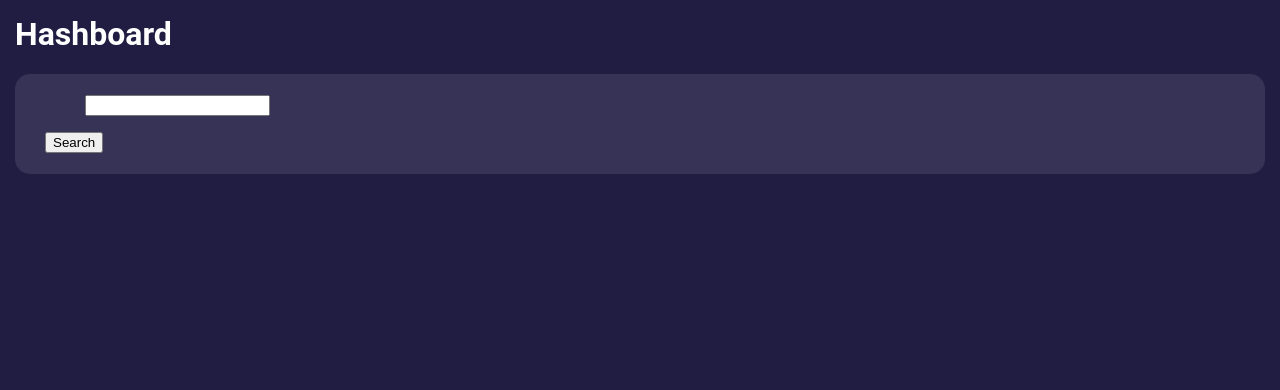
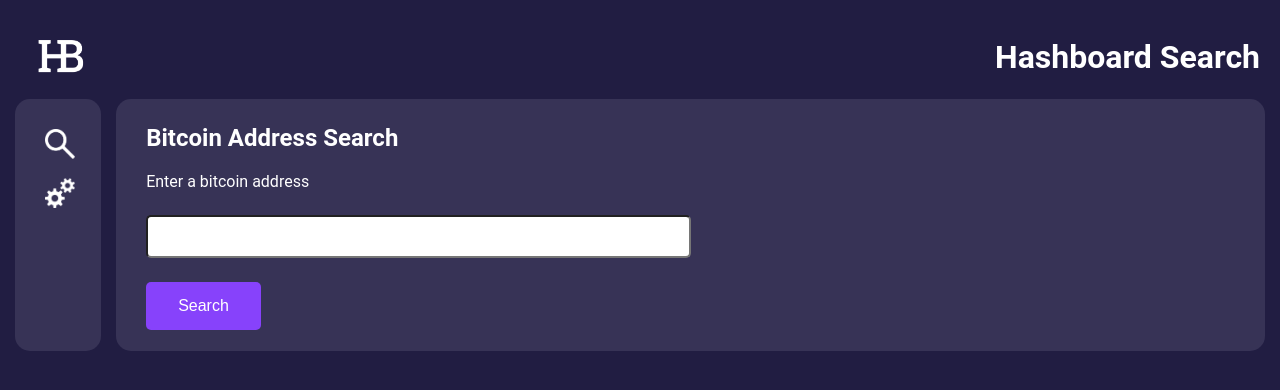
Before and after one commit to AaronWalker96/hashboard, a Flask app: page / in a window 1280 px wide. Shown: the top 390 px of the page. Run offline with Flask 2, Linux system fonts and the light colour scheme; some libraries are stand-ins or nearby versions.

Commit message:
Updated styling and added settings base page

```diff
--- a/main.py
+++ b/main.py
@@ -11,7 +11,7 @@ def homepage():
     if request.method == 'POST':
         return search_results(search)
 
-    return render_template("index.html", form=search, title="Hashboard")
+    return render_template("index.html", form=search, title="Hashboard Search")
 
 
 @app.route('/results', methods=['GET', 'POST'])
@@ -20,9 +20,14 @@ def search_results(search):
     wallet = btc.Wallet(search_string)
     search = forms.WalletSearchForm(request.form)
     if wallet.get_exists():
-        return render_template('results.html', results=search_string, wallet=wallet, form=search, title="Hashboard")
+        return render_template('results.html', results=search_string, wallet=wallet, form=search, title="Hashboard Search")
     else:
-        return render_template('results_not_found.html', form=search, title="Hashboard")
+        return render_template('results_not_found.html', form=search, title="Hashboard Search")
+
+
+@app.route('/settings')
+def settings_page():
+    return render_template("settings.html", title="Settings")
 
 
 if __name__ == "__main__":
--- a/static/css/styles.css
+++ b/static/css/styles.css
@@ -1,13 +1,82 @@
+html {
+  height: 100%;
+}
+
 body {
-    background-color: #211D42;
+  background-color: #211d42;
   color: white;
-    font-family: 'Roboto', sans-serif;
+  font-family: "Roboto", sans-serif;
   margin: 15px;
   padding: 0;
+}
+
+.nav {
+  display: flex;
+  align-items: center;
+  padding: 0px 5px;
+}
+
+.logo {
+  height: 80px;
+  width: 80px;
+  padding-right: 50px;
+  cursor: pointer;
+}
+
+.push {
+  margin-left: auto;
+}
+
+.page {
+  display: flex;
+  height: 100%;
+}
+
+.sidebar {
+  padding: 30px 30px 15px 30px;
+  background-color: #373356;
+  border-radius: 15px;
+  width: min-content;
+  margin-right: 15px;
+  overflow: auto;
+}
+
+.pageicon {
+  height: 30px;
+  width: 30px;
+  padding-bottom: 15px;
+  cursor: pointer;
 }
 
 .box {
   padding: 5px 30px;
   background-color: #373356;
   border-radius: 15px;
+  width: 100%;
+  overflow: auto;
 }
+
+dd {
+  display: block;
+  margin-inline-start: 0px;
+}
+
+input[type="text"] {
+  width: 50%;
+  padding: 12px 20px;
+  margin: 8px 0;
+  box-sizing: border-box;
+  border-radius: 5px;
+}
+
+.searchbutton {
+  background-color: #8742fb;
+  border: none;
+  color: white;
+  padding: 15px 32px;
+  text-align: center;
+  text-decoration: none;
+  display: inline-block;
+  font-size: 16px;
+  border-radius: 5px;
+}
--- /dev/null
+++ b/templates/base.html
@@ -0,0 +1,38 @@
+<!DOCTYPE html>
+<html>
+  <head>
+    <title>Hashboard</title>
+    <link
+      rel="stylesheet"
+      href="{{ url_for('static', filename='css/styles.css') }}"
+    />
+  </head>
+  <body>
+    <div class="nav">
+      <a href="/">
+        <img
+          class="logo"
+          src="{{url_for('static', filename='img/hashboard_logo_w.png')}}"
+        />
+      </a>
+      <h1 class="push">{{ title }}</h1>
+    </div>
+    <div class="page">
+      <div class="sidebar">
+        <a href="/">
+          <img
+            class="pageicon"
+            src="{{url_for('static', filename='img/search.png')}}"
+          />
+        </a>
+        <a href="settings">
+          <img
+            class="pageicon"
+            src="{{url_for('static', filename='img/settings.png')}}"
+          />
+        </a>
+      </div>
+      <div class="box">{% block content %}{% endblock %}</div>
+    </div>
+  </body>
+</html>
--- a/templates/index.html
+++ b/templates/index.html
@@ -1,21 +1,10 @@
-<html>
-  <head>
-    <title>Hashboard</title>
-    <link
-      rel="stylesheet"
-      href="{{ url_for('static', filename='css/styles.css') }}"
-    />
-  </head>
-  <body>
-    <h1>{{ title }}</h1>
-    <div class="box">
-      {% from "_formhelpers.html" import render_field %}
-      <form method="post">
-        <dl>
-          <p>{{ render_field(form.search) }}</p>
-        </dl>
-        <p><input type="submit" value="Search" /></p>
-      </form>
-    </div>
-  </body>
-</html>
+{% extends "base.html" %}
+{% block content %}
+{% from "_formhelpers.html" import render_field %}
+<h2>Bitcoin Address Search</h2>
+<p>Enter a bitcoin address</p>
+<form method="post">
+  <p>{{ render_field(form.search) }}</p>
+  <p><input type="submit" value="Search" class="searchbutton" /></p>
+</form>
+{% endblock %}
--- /dev/null
+++ b/templates/settings.html
@@ -0,0 +1,6 @@
+{% extends "base.html" %}
+{% block content %}
+{% from "_formhelpers.html"
+import render_field %}
+<p>Settings</p>
+{% endblock %}
```
Also changed, not shown: templates/results.html (+8 -20 lines), templates/results_not_found.html (+4 -15 lines), README.md, static/img/hashboard_logo.png (deleted), static/img/hashboard_logo_b.png (renamed from img/hashboard_logo.png), static/img/hashboard_logo_w.png (added), static/img/search.png (added), static/img/settings.png (added). Lines whose indentation alone changed are shown as unchanged.
